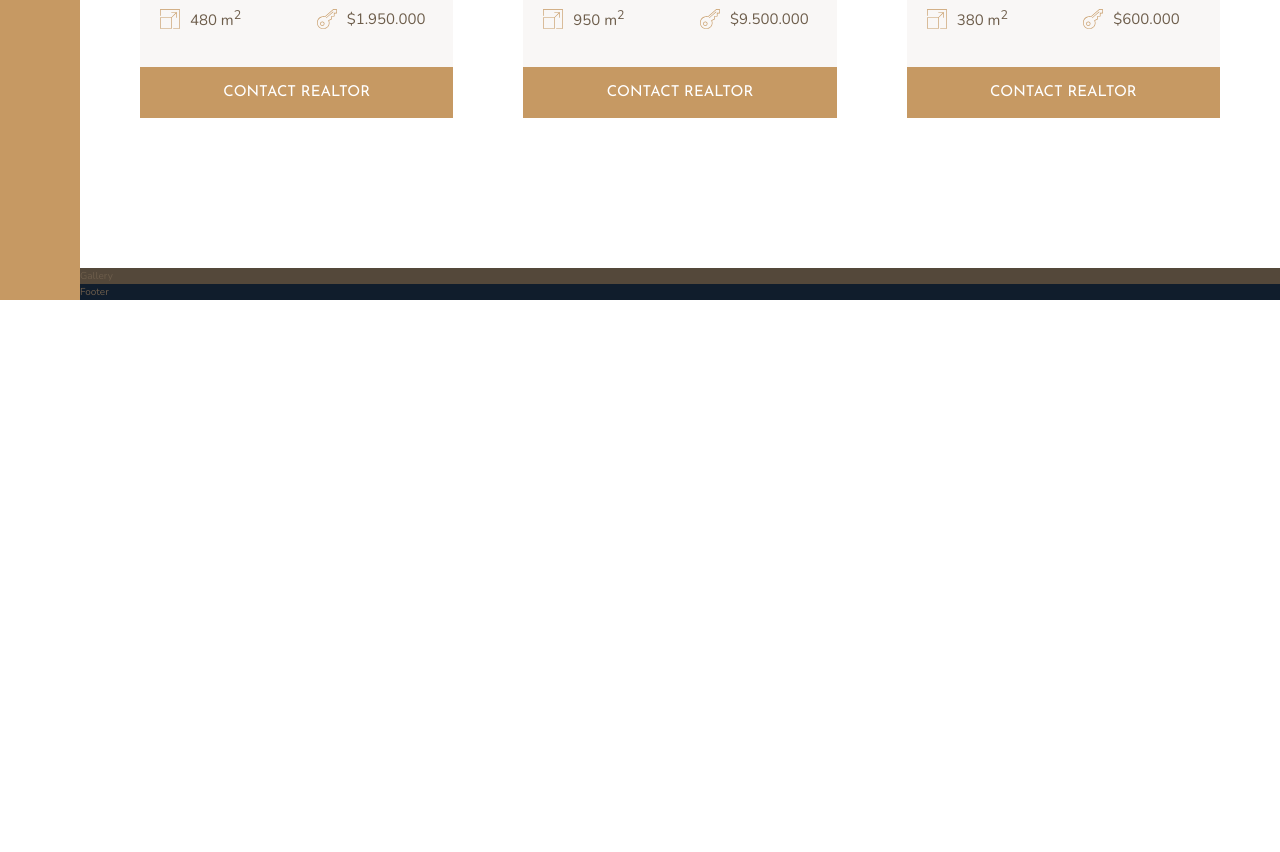
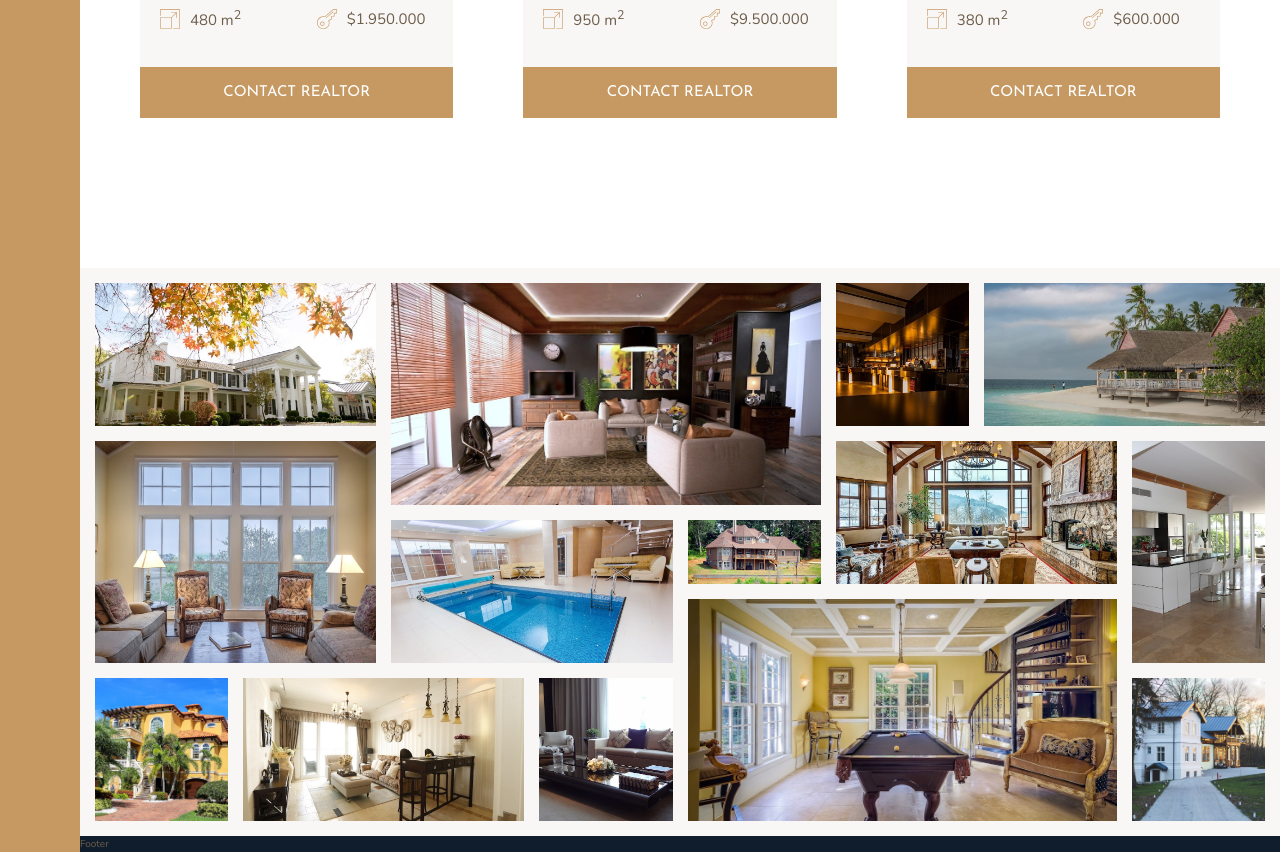
Before and after one commit to rsous/nexter, a website: page index.html in a window 1280 px wide. Shown: the part 2804-3656 px from the top of the page. Before the commit the page ends 3104 px from the top, so only its background shows below. Drawn offline with nearby package versions, Linux system fonts and the light colour scheme.

Commit message:
Building the Gallery

```diff
--- a/index.html
+++ b/index.html
@@ -311,7 +311,119 @@
       </div>
     </section>
 
-    <section class="gallery">Gallery</section>
+    <section class="gallery">
+      <figure class="gallery__item gallery__item--1">
+        <img
+          src="img/gal-1-min.jpeg"
+          alt="Gallery image 1"
+          class="gallery__img"
+        />
+      </figure>
+
+      <figure class="gallery__item gallery__item--2">
+        <img
+          src="img/gal-2-min.jpeg"
+          alt="Gallery image 2"
+          class="gallery__img"
+        />
+      </figure>
+
+      <figure class="gallery__item gallery__item--3">
+        <img
+          src="img/gal-3-min.jpeg"
+          alt="Gallery image 3"
+          class="gallery__img"
+        />
+      </figure>
+
+      <figure class="gallery__item gallery__item--4">
+        <img
+          src="img/gal-4-min.jpeg"
+          alt="Gallery image 4"
+          class="gallery__img"
+        />
+      </figure>
+
+      <figure class="gallery__item gallery__item--5">
+        <img
+          src="img/gal-5-min.jpeg"
+          alt="Gallery image 5"
+          class="gallery__img"
+        />
+      </figure>
+
+      <figure class="gallery__item gallery__item--6">
+        <img
+          src="img/gal-6-min.jpeg"
+          alt="Gallery image 6"
+          class="gallery__img"
+        />
+      </figure>
+
+      <figure class="gallery__item gallery__item--7">
+        <img
+          src="img/gal-7-min.jpeg"
+          alt="Gallery image 7"
+          class="gallery__img"
+        />
+      </figure>
+
+      <figure class="gallery__item gallery__item--8">
+        <img
+          src="img/gal-8-min.jpeg"
+          alt="Gallery image 8"
+          class="gallery__img"
+        />
+      </figure>
+
+      <figure class="gallery__item gallery__item--9">
+        <img
+          src="img/gal-9-min.jpeg"
+          alt="Gallery image 9"
+          class="gallery__img"
+        />
+      </figure>
+
+      <figure class="gallery__item gallery__item--10">
+        <img
+          src="img/gal-10-min.jpeg"
+          alt="Gallery image 10"
+          class="gallery__img"
+        />
+      </figure>
+
+      <figure class="gallery__item gallery__item--11">
+        <img
+          src="img/gal-11-min.jpeg"
+          alt="Gallery image 11"
+          class="gallery__img"
+        />
+      </figure>
+
+      <figure class="gallery__item gallery__item--12">
+        <img
+          src="img/gal-12-min.jpeg"
+          alt="Gallery image 12"
+          class="gallery__img"
+        />
+      </figure>
+
+      <figure class="gallery__item gallery__item--13">
+        <img
+          src="img/gal-13-min.jpeg"
+          alt="Gallery image 13"
+          class="gallery__img"
+        />
+      </figure>
+
+      <figure class="gallery__item gallery__item--14">
+        <img
+          src="img/gal-14-min.jpeg"
+          alt="Gallery image 14"
+          class="gallery__img"
+        />
+      </figure>
+    </section>
 
     <footer class="footer">Footer</footer>
   </body>
--- a/sass/_gallery.scss
+++ b/sass/_gallery.scss
@@ -1,4 +1,89 @@
 .gallery {
-  background-color: $color-grey-dark-1;
+  background-color: $color-grey-light-1;
   grid-column: full-start / full-end;
+
+  display: grid;
+  grid-template-columns: repeat(8, 1fr);
+  grid-template-rows: repeat(7, 5vw);
+  gap: 1.5rem;
+  padding: 1.5rem;
+
+  &__item {
+    &--1 {
+      grid-row: 1 / span 2;
+      grid-column: 1 / span 2;
+    }
+
+    &--2 {
+      grid-row: 1 / span 3;
+      grid-column: 3 / span 3;
+    }
+
+    &--3 {
+      grid-row: 1 / span 2;
+      grid-column: 6 / span 1;
+    }
+
+    &--4 {
+      grid-row: 1 / span 2;
+      grid-column: 7 / span 2;
+    }
+
+    &--5 {
+      grid-row: 3 / span 3;
+      grid-column: 1 / span 2;
+    }
+
+    &--6 {
+      grid-row: 4 / span 2;
+      grid-column: 3 / span 2;
+    }
+
+    &--7 {
+      grid-row: 4 / span 1;
+      grid-column: 5 / span 1;
+    }
+
+    &--8 {
+      grid-row: 3 / span 2;
+      grid-column: 6 / span 2;
+    }
+
+    &--9 {
+      grid-row: 3 / span 3;
+      grid-column: 8 / span 1;
+    }
+
+    &--10 {
+      grid-row: 6 / span 2;
+      grid-column: 1 / span 1;
+    }
+
+    &--11 {
+      grid-row: 6 / span 2;
+      grid-column: 2 / span 2;
+    }
+
+    &--12 {
+      grid-row: 6 / span 2;
+      grid-column: 4 / span 1;
+    }
+
+    &--13 {
+      grid-row: 5 / span 3;
+      grid-column: 5 / span 3;
+    }
+
+    &--14 {
+      grid-row: 6 / span 2;
+      grid-column: 8 / span 1;
+    }
+  }
+
+  &__img {
+    width: 100%;
+    height: 100%;
+    object-fit: cover;
+    display: block;
+  }
 }
```
Also changed, not shown: css/style.css.
